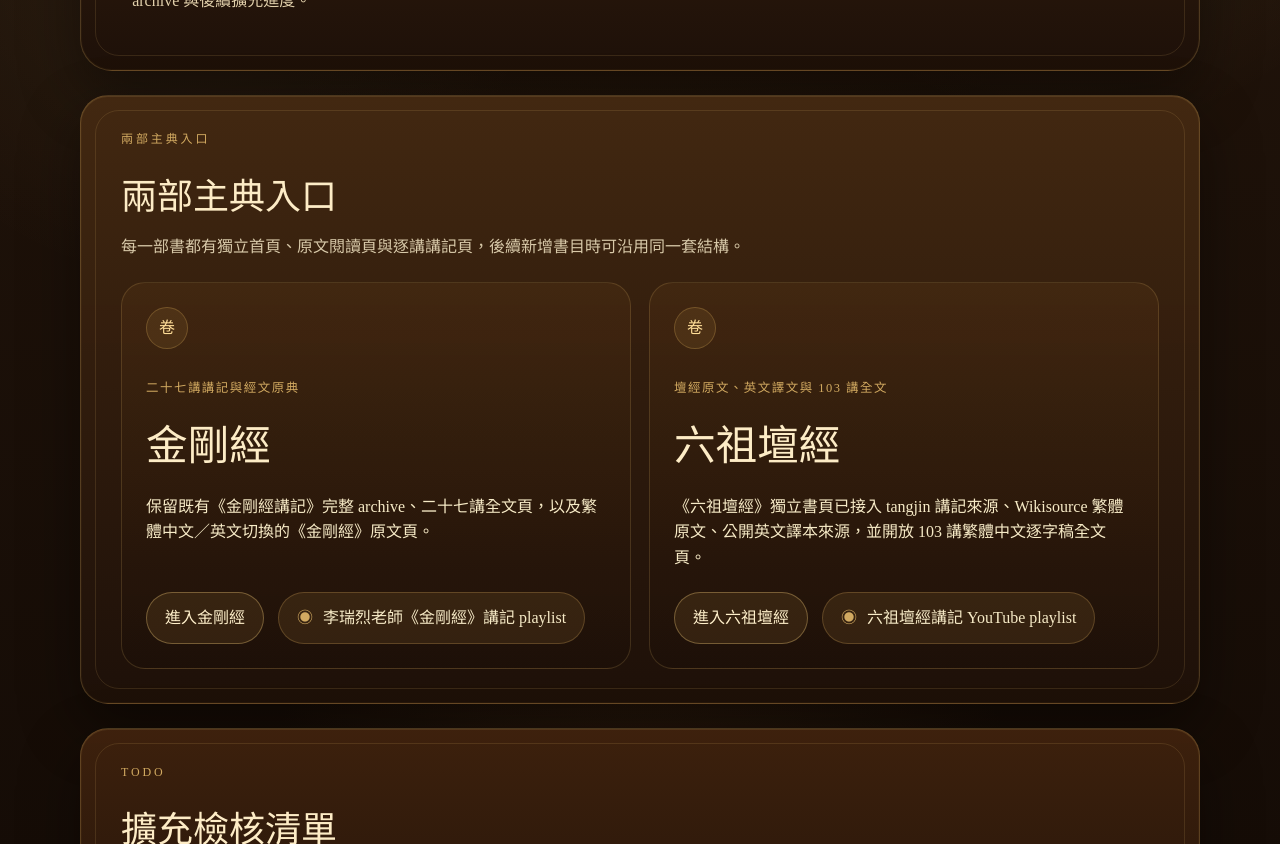
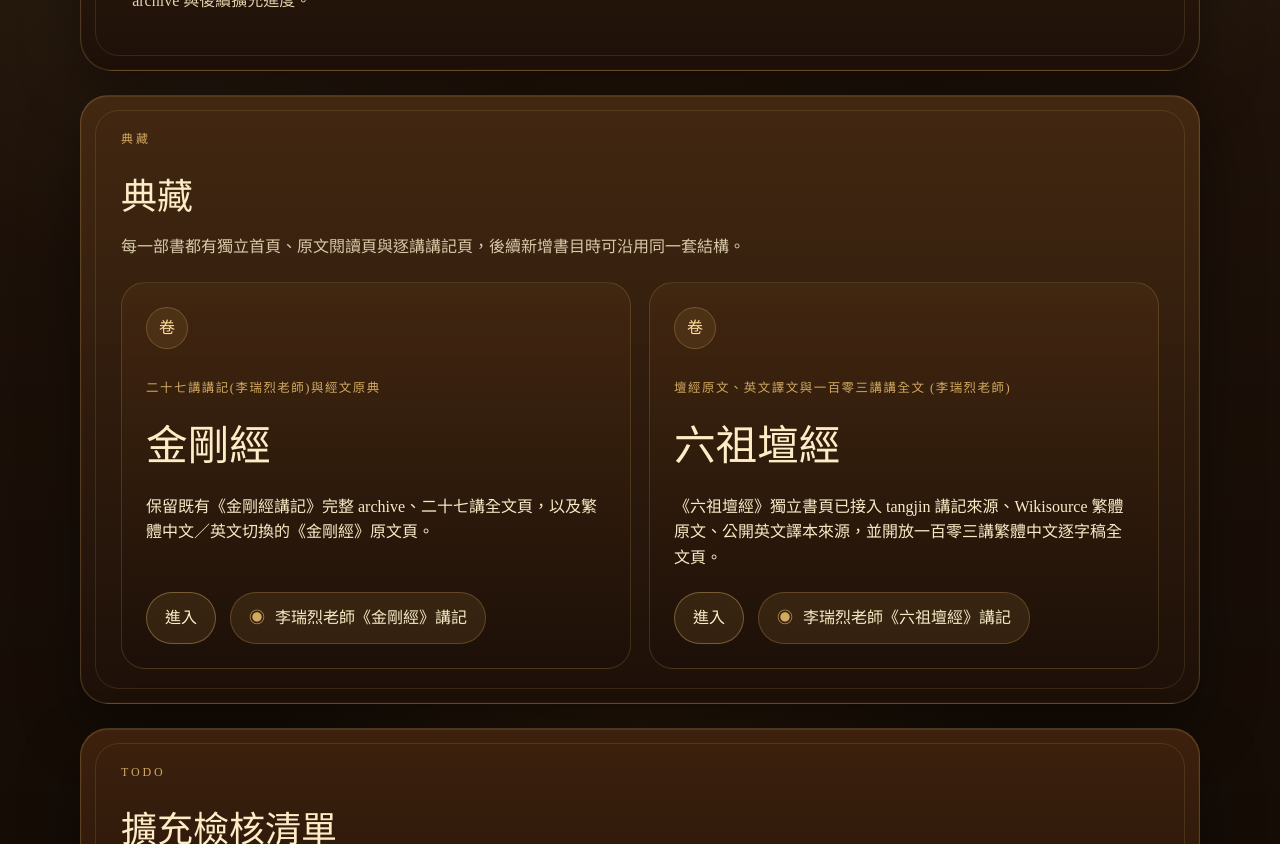
Before and after one commit to jackylee0424/buddha-md, a React (Vite) app: page / in a window 1280 px wide. Shown: the part 360-1204 px from the top of the page. Built offline with nearby package versions, Linux system fonts and the light colour scheme.

Commit message:
update ui texts

```diff
--- a/src/App.tsx
+++ b/src/App.tsx
@@ -362,7 +362,6 @@ function App() {
         <p className="hero__description">{diamondContent.description}</p>
         <div className="detail-actions detail-actions--hero">
           <button type="button" className="detail-link detail-link--button" onClick={goHome}>{locale === 'en' ? 'Back to library' : '返回典藏首頁'}</button>
-          <a className="hero__source" href={diamondContent.sourceUrl} target="_blank" rel="noreferrer">{diamondContent.sourceLabel}</a>
         </div>
       </header>
 
@@ -387,6 +386,8 @@ function App() {
           <div className="section-heading">
             <span className="section-heading__eyebrow">{diamondContent.ritualEyebrow}</span>
             <h2>{diamondContent.ritualHeading}</h2>
+                      <a className="hero__source" href={diamondContent.sourceUrl} target="_blank" rel="noreferrer">{diamondContent.sourceLabel}</a>
+
           </div>
           <ol className="ritual-list">{diamondContent.ritualSteps.map((step) => <li key={step}>{step}</li>)}</ol>
         </section>
@@ -424,7 +425,6 @@ function App() {
         <p className="hero__description">{platformContent.description}</p>
         <div className="detail-actions detail-actions--hero">
           <button type="button" className="detail-link detail-link--button" onClick={goHome}>{locale === 'en' ? 'Back to library' : '返回典藏首頁'}</button>
-          <a className="hero__source" href={platformContent.sourceUrl} target="_blank" rel="noreferrer">{platformContent.sourceLabel}</a>
         </div>
       </header>
 
@@ -449,6 +449,8 @@ function App() {
           <div className="section-heading">
             <span className="section-heading__eyebrow">{platformContent.ritualEyebrow}</span>
             <h2>{platformContent.ritualHeading}</h2>
+                      <a className="hero__source" href={platformContent.sourceUrl} target="_blank" rel="noreferrer">{platformContent.sourceLabel}</a>
+
           </div>
           <ol className="ritual-list">{platformContent.ritualSteps.map((step) => <li key={step}>{step}</li>)}</ol>
         </section>
--- a/src/data/lecturePages.ts
+++ b/src/data/lecturePages.ts
@@ -942,7 +942,7 @@ export const lecturePages: Record<number, LecturePage> = {
 export const lecturePageLocales = {
   'zh-Hant': {
     archiveKicker: '講記典藏',
-    archiveHeading: '二十七講全文閱讀',
+    archiveHeading: '二十七講全文閱讀-李瑞烈老師',
     archiveDescription:
       '以下二十七講已整理為可直接閱讀的講記頁面，保留講說脈絡，方便逐講深入研讀。',
     pendingLabel: '後續整理中',
--- a/src/data/libraryData.ts
+++ b/src/data/libraryData.ts
@@ -34,7 +34,7 @@ export const libraryLocales: Record<Locale, {
       'zh-Hant': '繁體中文',
       en: 'English'
     },
-    entriesHeading: '兩部主典入口',
+    entriesHeading: '典藏',
     entriesDescription: '每一部書都有獨立首頁、原文閱讀頁與逐講講記頁，後續新增書目時可沿用同一套結構。',
     progressHeading: '擴充檢核清單',
     progressItems: [
@@ -47,20 +47,20 @@ export const libraryLocales: Record<Locale, {
       {
         key: 'diamond',
         title: '金剛經',
-        subtitle: '二十七講講記與經文原典',
+        subtitle: '二十七講講記(李瑞烈老師)與經文原典',
         description: '保留既有《金剛經講記》完整 archive、二十七講全文頁，以及繁體中文／英文切換的《金剛經》原文頁。',
-        ctaLabel: '進入金剛經',
-        sourceLabel: '李瑞烈老師《金剛經》講記 playlist',
+        ctaLabel: '進入',
+        sourceLabel: '李瑞烈老師《金剛經》講記',
         sourceUrl: 'https://www.youtube.com/watch?v=PvFx_UBTp9c&list=PLQP2d9x3sdYYfYK955L0rfZO3TPoRX5yQ',
         href: '#/diamond'
       },
       {
         key: 'platform',
         title: '六祖壇經',
-        subtitle: '壇經原文、英文譯文與 103 講全文',
-        description: '《六祖壇經》獨立書頁已接入 tangjin 講記來源、Wikisource 繁體原文、公開英文譯本來源，並開放 103 講繁體中文逐字稿全文頁。',
-        ctaLabel: '進入六祖壇經',
-        sourceLabel: '六祖壇經講記 YouTube playlist',
+        subtitle: '壇經原文、英文譯文與一百零三講講全文 (李瑞烈老師) ',
+        description: '《六祖壇經》獨立書頁已接入 tangjin 講記來源、Wikisource 繁體原文、公開英文譯本來源，並開放一百零三講繁體中文逐字稿全文頁。',
+        ctaLabel: '進入',
+        sourceLabel: '李瑞烈老師《六祖壇經》講記',
         sourceUrl: 'https://www.youtube.com/watch?v=Hd8BTiyvYj0&list=PLQP2d9x3sdYbE28-gEPp2nw5tmQyI8G12',
         href: '#/platform'
       }
--- a/src/data/platformData.ts
+++ b/src/data/platformData.ts
@@ -789,7 +789,7 @@ export const platformLecturePageLocales: Record<Locale, {
 }> = {
   'zh-Hant': {
     archiveKicker: '一百零三講總覽',
-    archiveHeading: '六祖壇經逐講選讀',
+    archiveHeading: '六祖壇經逐講選讀-李瑞烈老師',
     archiveDescription: '103 講繁體中文 tangjin 逐字稿全文頁已全部上線；每張預覽卡提供短摘要，方便快速定位講次。',
     readFullText: '閱讀',
     pendingLabel: '待整理',
```
